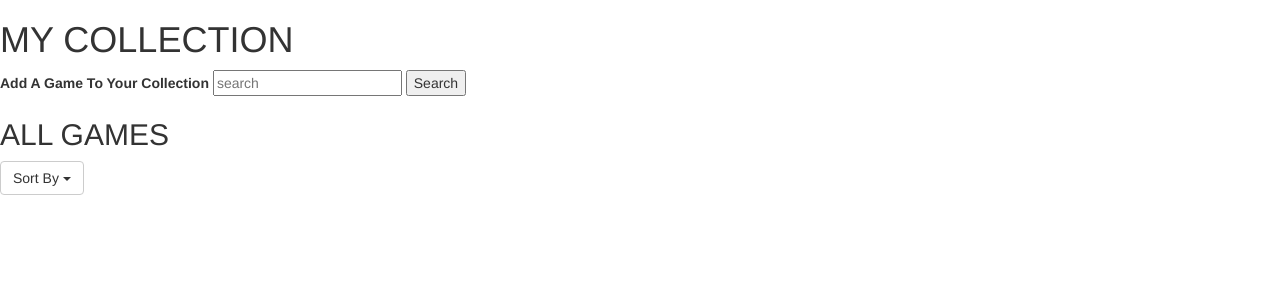
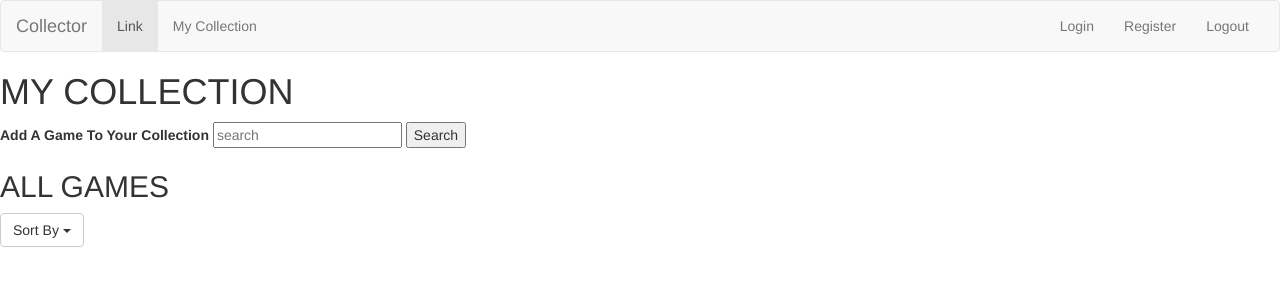
Before and after one commit to CurtisForristal/collector, a Node project: template views/games/index.ejs in a window 1280 px wide. Shown: the top 300 px of the page. Run offline with Node 20 templates, Linux system fonts and the light colour scheme; the template is opened without the code that fills it, so the values that code supplies are empty; some libraries are stand-ins or nearby versions.

Commit message:
start auth, add User model, add Passport setup to app.js, add Navbar, start register routes and form

```diff
--- a/app.js
+++ b/app.js
@@ -18,12 +18,14 @@ var passportLocalMongoose 	= require("passport-local-mongoose"),
 // REQUIRE ROUTES
 // ==============
 var gamesRoutes = require("./routes/games");
+var indexRoutes = require("./routes/index")
 
 
 // ==============
 // REQUIRE MODELS
 // ==============
 var Game = require("./models/game");
+var User = require("./models/user");
 
 
 // =========
@@ -40,6 +42,7 @@ app.use(methodOverride("_method"));
 // For flash messages
 app.use(flash());
 
+
 // ==============
 // DATABASE SETUP
 // ==============
@@ -50,30 +53,27 @@ mongoose.connect("mongodb://localhost/collector", {useMongoClient: true});
 // ==============
 // PASSPORT SETUP
 // ==============
-// app.use(require("express-session") ({
-// 	secret: "Making another video game collection app is quite unnecessary",
-// 	resave: false,
-// 	saveUninitialized: false
-// 	// store: new MongoStore({
-// 	// 	mongooseConnection: mongoose.connection,
-// 	// 	ttl: 14 * 24 * 60 * 60
-// 	// })
-// }));
-// app.use(passport.initialize());
-// app.use(passport.session());
-// passport.use(new LocalStrategy(User.authenticate()));
-// passport.serializeUser(User.serializeUser());
-// passport.deserializeUser(User.deserializeUser());
-
-
-
-
+app.use(require("express-session") ({
+	secret: "Making another video game collection app is quite unnecessary",
+	resave: false,
+	saveUninitialized: false,
+	store: new MongoStore({
+		mongooseConnection: mongoose.connection,
+		ttl: 14 * 24 * 60 * 60
+	})
+}));
+app.use(passport.initialize());
+app.use(passport.session());
+passport.use(new LocalStrategy(User.authenticate()));
+passport.serializeUser(User.serializeUser());
+passport.deserializeUser(User.deserializeUser());
 
 
 // ======
 // ROUTES
 // ======
 app.use(gamesRoutes);
+app.use(indexRoutes);
 
 
 // ==================
--- a/views/partials/header.ejs
+++ b/views/partials/header.ejs
@@ -13,3 +13,32 @@
 	<script src="https://maxcdn.bootstrapcdn.com/bootstrap/3.3.7/js/bootstrap.min.js" integrity="sha384-Tc5IQib027qvyjSMfHjOMaLkfuWVxZxUPnCJA7l2mCWNIpG9mGCD8wGNIcPD7Txa" crossorigin="anonymous"></script>
 </head>
 <body>
+
+	<!-- NAVBAR -->
+		<nav class="navbar navbar-default">
+  <div class="container-fluid">
+    <!-- Brand and toggle get grouped for better mobile display -->
+    <div class="navbar-header">
+      <button type="button" class="navbar-toggle collapsed" data-toggle="collapse" data-target="#bs-example-navbar-collapse-1" aria-expanded="false">
+        <span class="sr-only">Toggle navigation</span>
+        <span class="icon-bar"></span>
+        <span class="icon-bar"></span>
+        <span class="icon-bar"></span>
+      </button>
+      <a class="navbar-brand" href="/">Collector</a>
+    </div>
+
+    <!-- Collect the nav links, forms, and other content for toggling -->
+    <div class="collapse navbar-collapse" id="bs-example-navbar-collapse-1">
+      <ul class="nav navbar-nav">
+        <li class="active"><a href="#">Link <span class="sr-only">(current)</span></a></li>
+        <li><a href="/games">My Collection</a></li>
+      </ul>
+      <ul class="nav navbar-nav navbar-right">
+        <li><a href="#">Login</a></li>
+        <li><a href="/register">Register</a></li>
+        <li><a href="#">Logout</a></li>
+      </ul>
+    </div><!-- /.navbar-collapse -->
+  </div><!-- /.container-fluid -->
+</nav>
```
Also changed, not shown: models/user.js (added, +15 -0 lines), routes/games.js (+14 -10 lines), routes/index.js (added, +30 -0 lines), views/authentication/register.ejs (added, +17 -0 lines).
